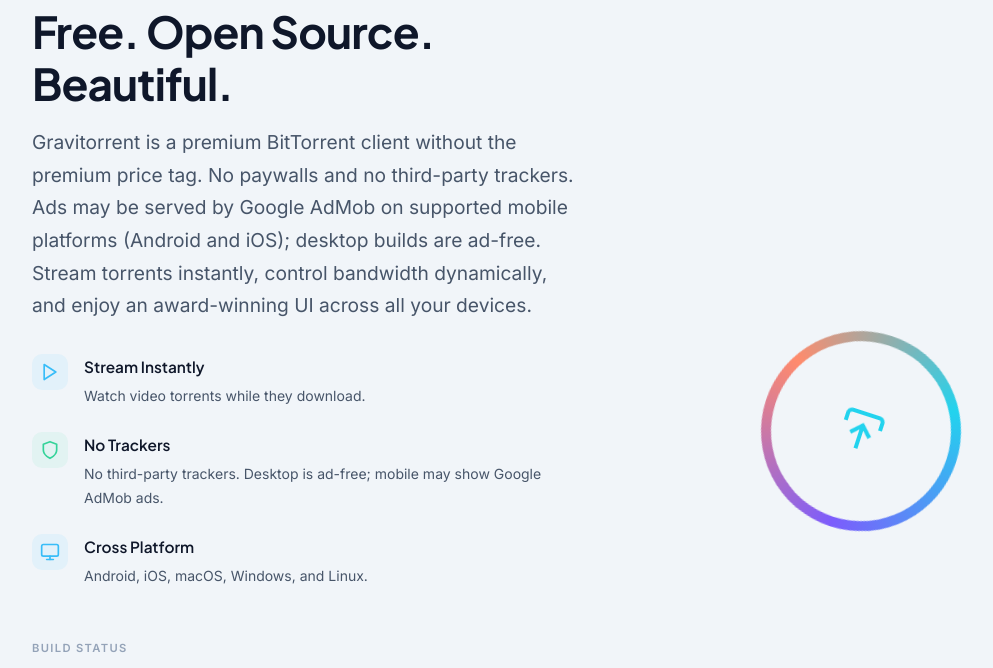
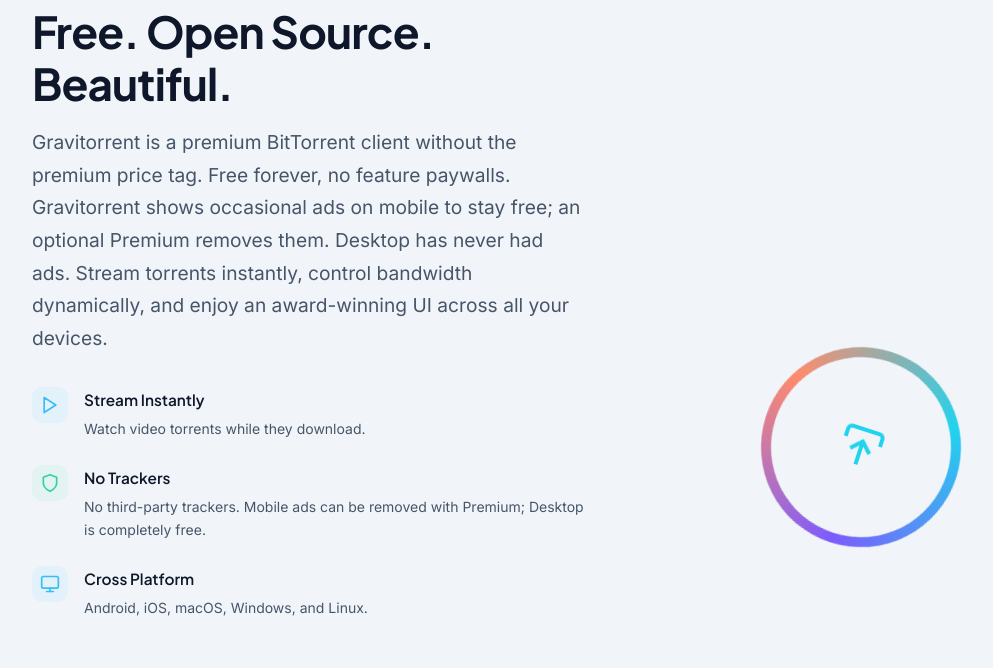
Before and after one commit to teamantigravity/teamantigravity-web, a plain HTML site: page index.html in a window 1280 px wide. Shown: the part 1864-2532 px from the top of the page, without its empty margins (80-1073 px from the left). Drawn offline with Linux system fonts and the light colour scheme; no server answers.

Commit message:
feat: Add Premium details to Gravitorrent section

```diff
--- a/index.html
+++ b/index.html
@@ -335,7 +335,7 @@
                     <span class="product-eyebrow">The Ultimate Torrent Client</span>
                     <h2>Free. Open Source. Beautiful.</h2>
                     <p class="product-description">
-                        Gravitorrent is a premium BitTorrent client without the premium price tag. No paywalls and no third-party trackers. Ads may be served by Google AdMob on supported mobile platforms (Android and iOS); desktop builds are ad-free. Stream torrents instantly, control bandwidth dynamically, and enjoy an award-winning UI across all your devices.
+                        Gravitorrent is a premium BitTorrent client without the premium price tag. Free forever, no feature paywalls. Gravitorrent shows occasional ads on mobile to stay free; an optional Premium removes them. Desktop has never had ads. Stream torrents instantly, control bandwidth dynamically, and enjoy an award-winning UI across all your devices.
                     </p>
 
                     <!-- Feature List -->
@@ -360,7 +360,7 @@
                             </div>
                             <div class="feature-info">
                                 <h4>No Trackers</h4>
-                                <p>No third-party trackers. Desktop is ad-free; mobile may show Google AdMob ads.</p>
+                                <p>No third-party trackers. Mobile ads can be removed with Premium; Desktop is completely free.</p>
                             </div>
                         </div>
 
```
